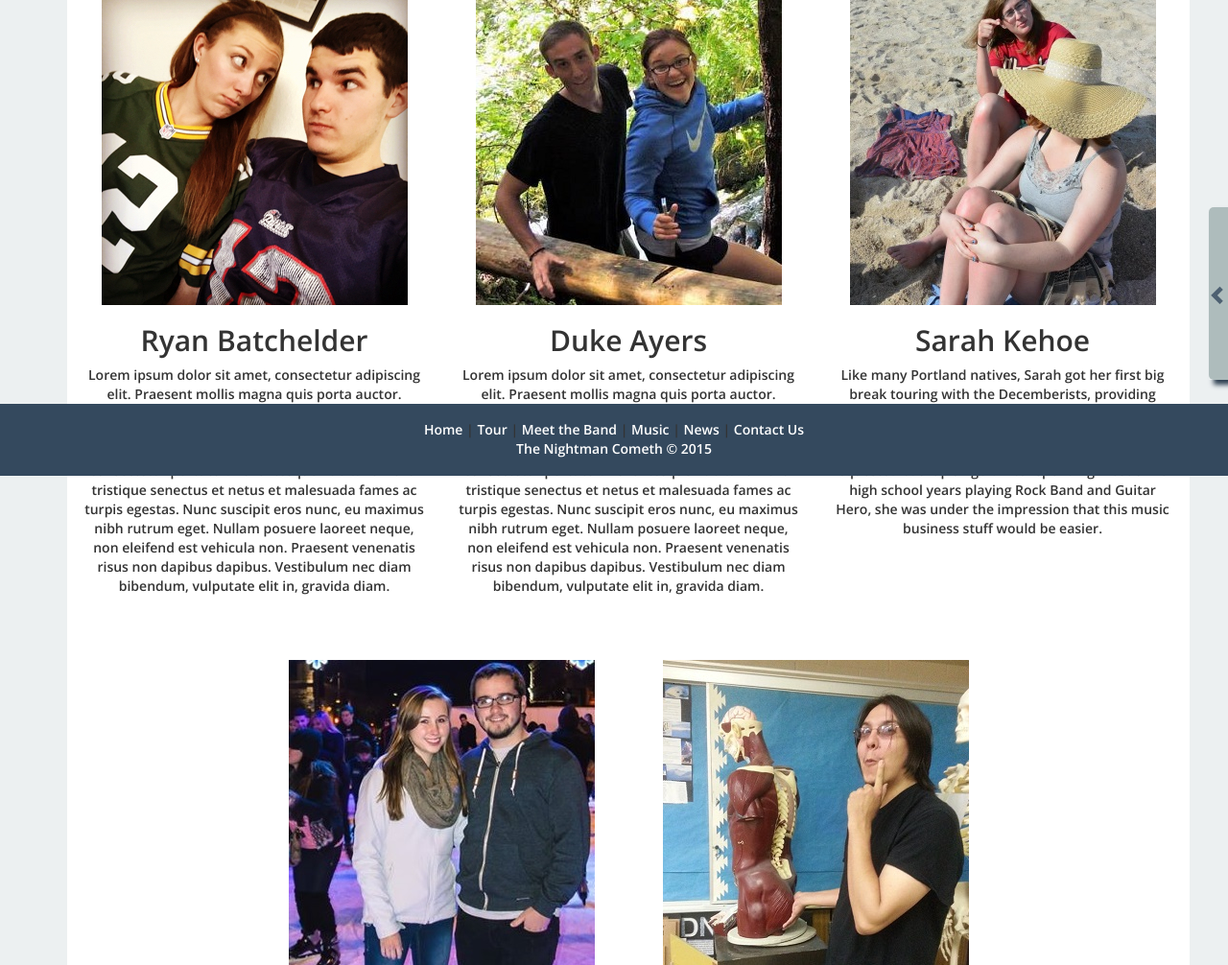
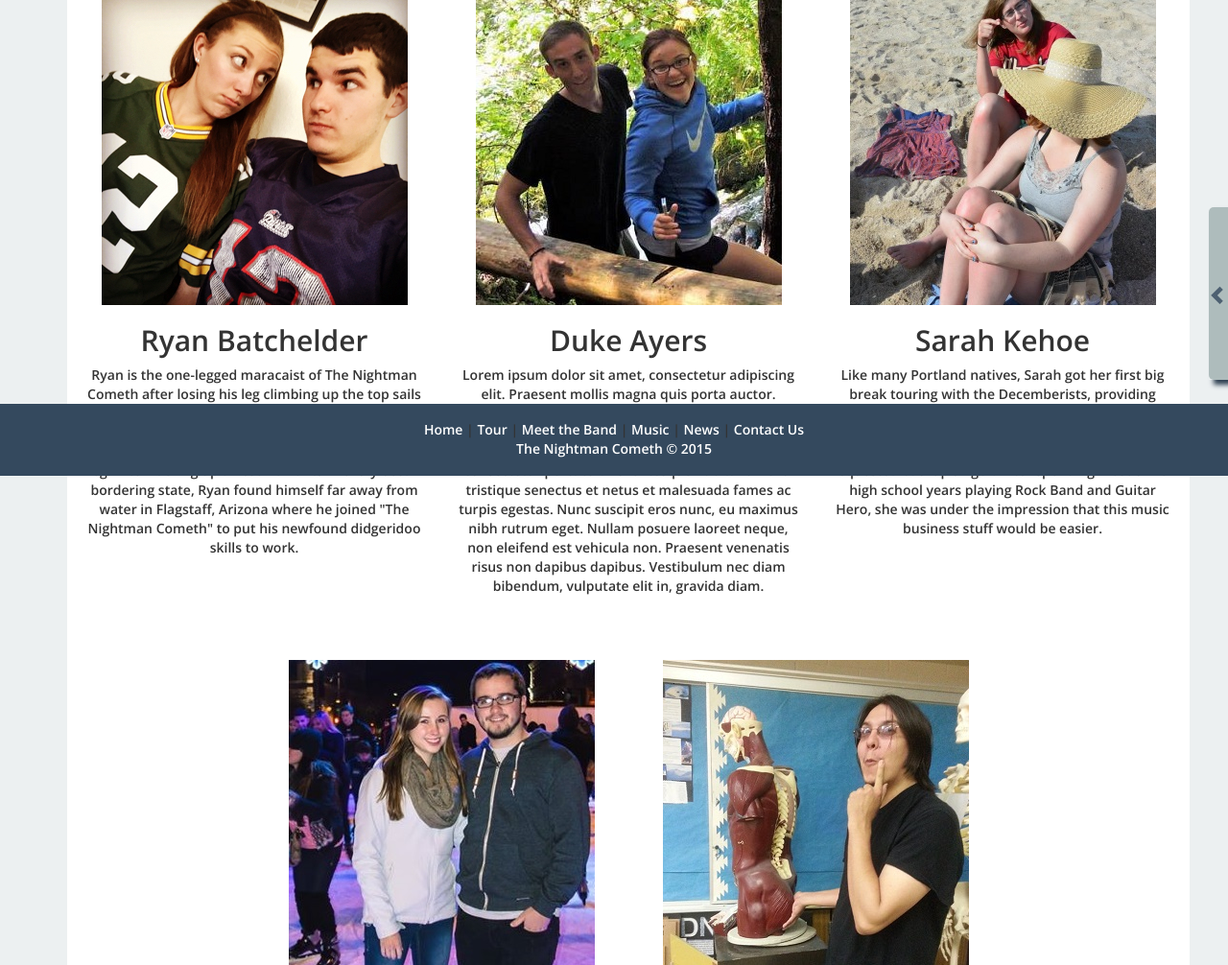
Before and after one commit to c1phr/cs399_band, a Django app: page /meet/ in a window 1280 px wide. Shown: the part 304-1310 px from the top of the page at 96% size. Run offline with Django 3.2, Linux system fonts and the light colour scheme; some libraries are stand-ins or nearby versions.

Commit message:
Added my bio

```diff
--- a/band_project/templates/meet.html
+++ b/band_project/templates/meet.html
@@ -20,7 +20,7 @@
             <div class="col-sm-4 col-xs-12 text-center ">
                 <img class="img-responsive center-block" src="{{ STATIC_URL }}band_members/ryan.jpg" alt=""/>
                 <h2 class="text-center">Ryan Batchelder</h2>
-                <p>Lorem ipsum dolor sit amet, consectetur adipiscing elit. Praesent mollis magna quis porta auctor. Vivamus condimentum fermentum diam non venenatis. Proin egestas nibh id odio molestie, dignissim ultrices mauris eleifend. Quisque auctor consectetur porttitor. Pellentesque habitant morbi tristique senectus et netus et malesuada fames ac turpis egestas. Nunc suscipit eros nunc, eu maximus nibh rutrum eget. Nullam posuere laoreet neque, non eleifend est vehicula non. Praesent venenatis risus non dapibus dapibus. Vestibulum nec diam bibendum, vulputate elit in, gravida diam.</p>
+                <p>Ryan is the one-legged maracaist of The Nightman Cometh after losing his leg climbing up the top sails working at his side-gig as a pirate. Since worker's comp doesn't cover piracy induced injuries, he learned how to play the didgeridoo to pay for a peg leg. After racking up arrest warrants in every ocean bordering state, Ryan found himself far away from water in Flagstaff, Arizona where he joined "The Nightman Cometh" to put his newfound didgeridoo skills to work.</p>
             </div>
             <div  class="col-sm-4 col-xs-12 text-center" >
                 <a href="#" id="duke"></a>
```
